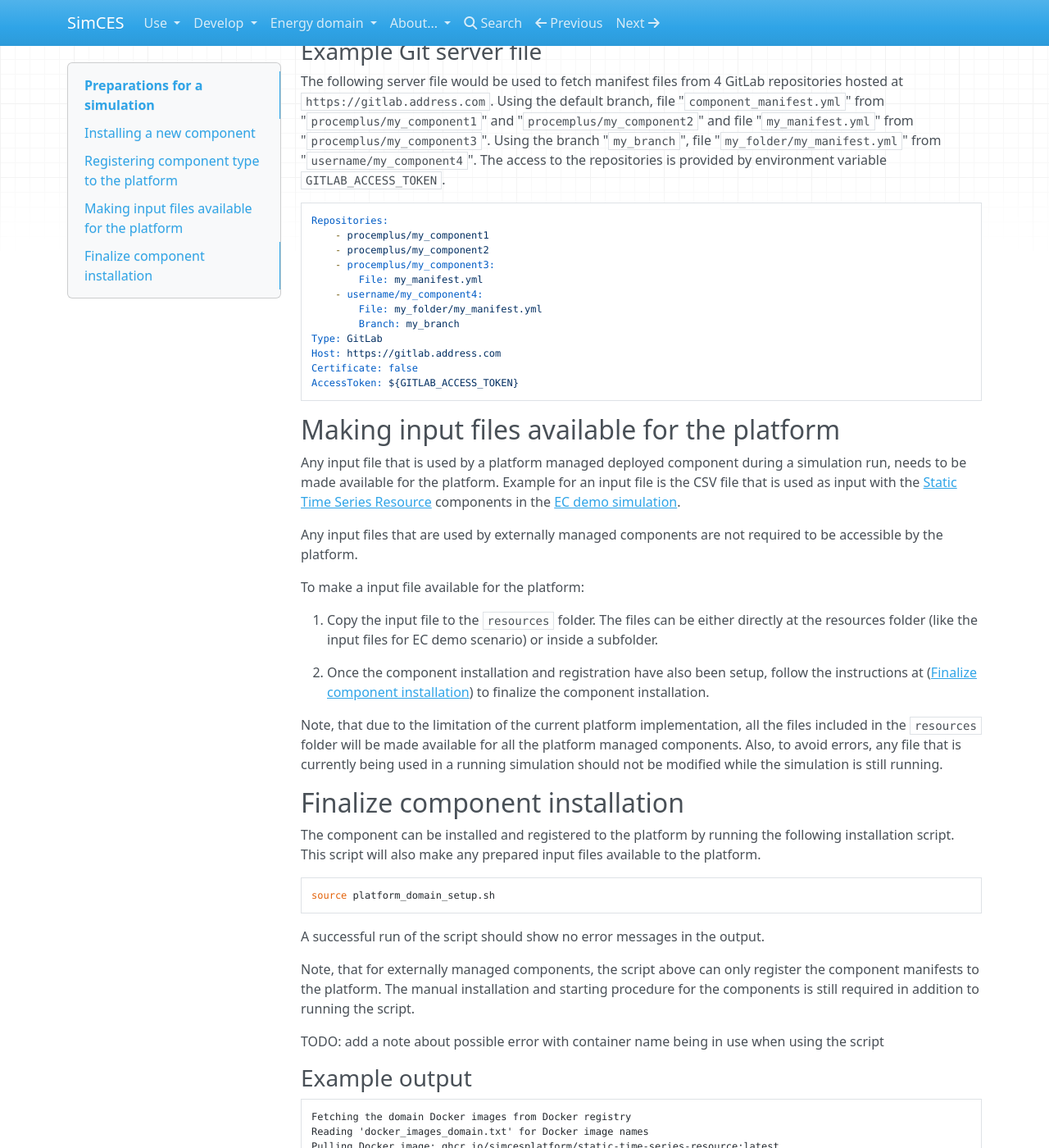
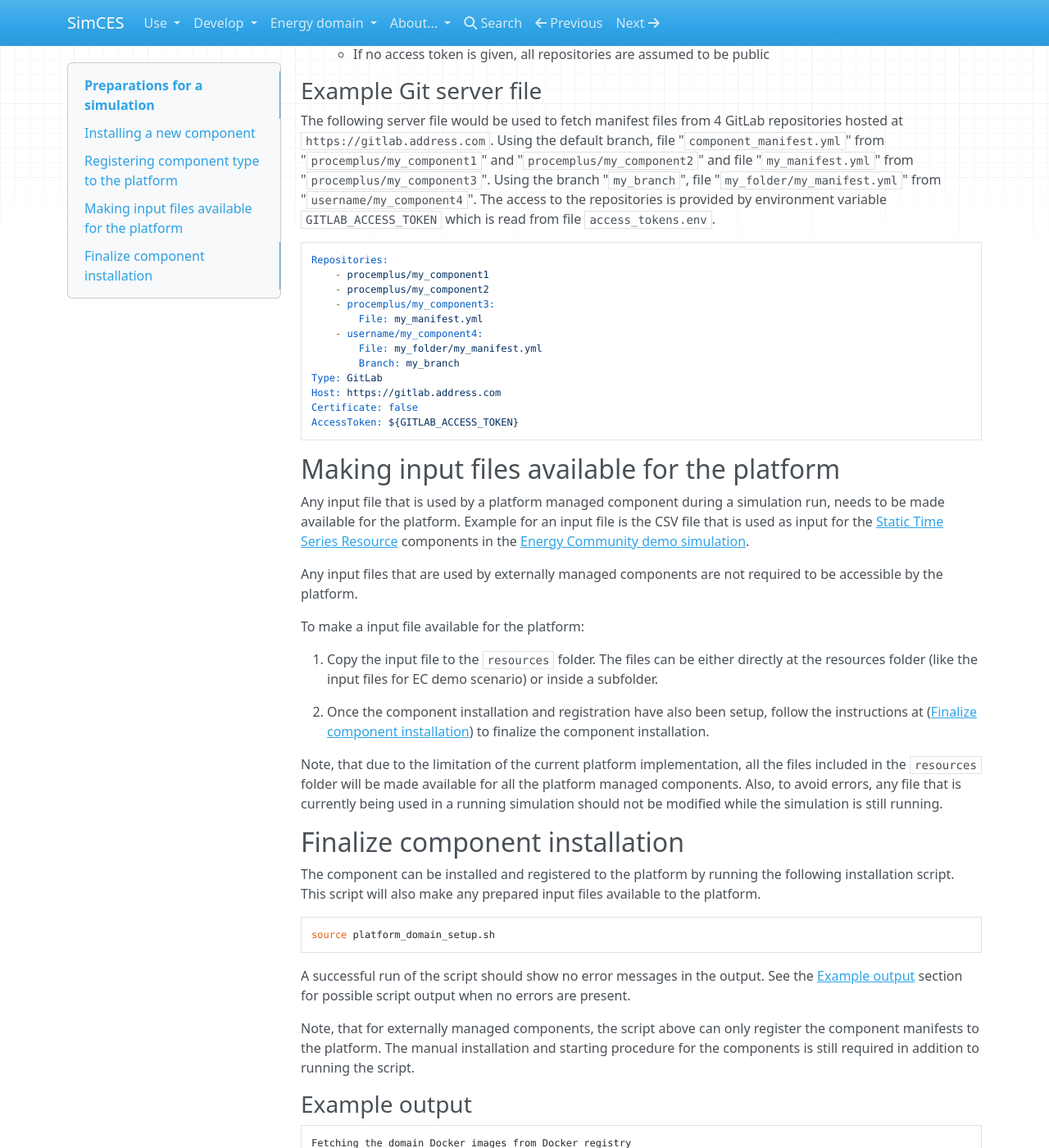
Before and after one commit to simcesplatform/simcesplatform.github.io, an MkDocs documentation site: the page built from markdown/core_run-preparations.md, in a window 1280 px wide and 1400 px high, scrolled down 2764 px. Shown: the whole window at 82% size. Built offline with MkDocs 1.6.1, drawn with Linux system fonts in a browser that asks for light colours; nearby versions of some CDN libraries; library files that are not in the unit come from our copies; some of the changed text lies outside the part shown.

Commit message:
Some additions to simulation preparation instructions - removed TODO since the relevant script was updated

````diff
--- a/markdown/core_run-preparations.md
+++ b/markdown/core_run-preparations.md
@@ -57,9 +57,10 @@
 
 To register all the required component types to the platform follow the procedure:
 
-1. Modify the Git server file so that it contains the code repository name for the component in question in the Repositories listing. See the section Git server file format about the details of the used attributes and the syntax for the file.
+1. Modify the Git server file so that it contains the code repository name for the component in question in the Repositories listing. See the section [Git server file format](#git-server-file-format) about the details of the used attributes and the syntax for the file.
     - Use the file `components/github_server_domain.yml` if the repositories are available at GitHub
     - Use the file `components/gitlab_server_domain.yml` if the repositories are in the GitLab server used in the development of the platform.
+        - Note, when using private repositories which require access tokens, remember to add the required tokens to file `access_tokens.env`.
     - It is also possible to create completely new Git server file under the folder `components`. All files under the folder are gone through when fetching the manifest files.
     - Alternatively, it is also possible to manually copy the component manifest file to the folder `manifests`. All YAML files under that folder are taken to account when the platform is started.
     - There also exists a script that can be used to copy locally existing manifest files to the manifests folder. To use it, first edit the file `local_manifest_files.txt` to include the paths to the local manifest files and then run: `source fetch_local_manifests.sh local_manifest_files.txt`
@@ -95,7 +96,7 @@
 
 ### Example Git server file
 
-The following server file would be used to fetch manifest files from 4 GitLab repositories hosted at `https://gitlab.address.com`. Using the default branch, file "`component_manifest.yml`" from "`procemplus/my_component1`" and "`procemplus/my_component2`" and file "`my_manifest.yml`" from "`procemplus/my_component3`". Using the branch "`my_branch`", file "`my_folder/my_manifest.yml`" from "`username/my_component4`". The access to the repositories is provided by environment variable `GITLAB_ACCESS_TOKEN`.
+The following server file would be used to fetch manifest files from 4 GitLab repositories hosted at `https://gitlab.address.com`. Using the default branch, file "`component_manifest.yml`" from "`procemplus/my_component1`" and "`procemplus/my_component2`" and file "`my_manifest.yml`" from "`procemplus/my_component3`". Using the branch "`my_branch`", file "`my_folder/my_manifest.yml`" from "`username/my_component4`". The access to the repositories is provided by environment variable `GITLAB_ACCESS_TOKEN` which is read from file `access_tokens.env`.
 
 ```yaml
 Repositories:
@@ -114,7 +115,7 @@
 
 ## Making input files available for the platform
 
-Any input file that is used by a platform managed deployed component during a simulation run, needs to be made available for the platform. Example for an input file is the CSV file that is used as input with the [Static Time Series Resource](energy_static-time-series-resource.md) components in the [EC demo simulation](energy_run-ec-demo.md).
+Any input file that is used by a platform managed component during a simulation run, needs to be made available for the platform. Example for an input file is the CSV file that is used as input for the [Static Time Series Resource](energy_static-time-series-resource.md) components in the [Energy Community demo simulation](energy_run-ec-demo.md).
 
 Any input files that are used by externally managed components are not required to be accessible by the platform.
 
@@ -134,11 +135,9 @@
 source platform_domain_setup.sh
 ```
 
-A successful run of the script should show no error messages in the output.
+A successful run of the script should show no error messages in the output. See the [Example output](#example-output) section for possible script output when no errors are present.
 
 Note, that for externally managed components, the script above can only register the component manifests to the platform. The manual installation and starting procedure for the components is still required in addition to running the script.
-
-TODO: add a note about possible error with container name being in use when using the script
 
 ### Example output
 
````
